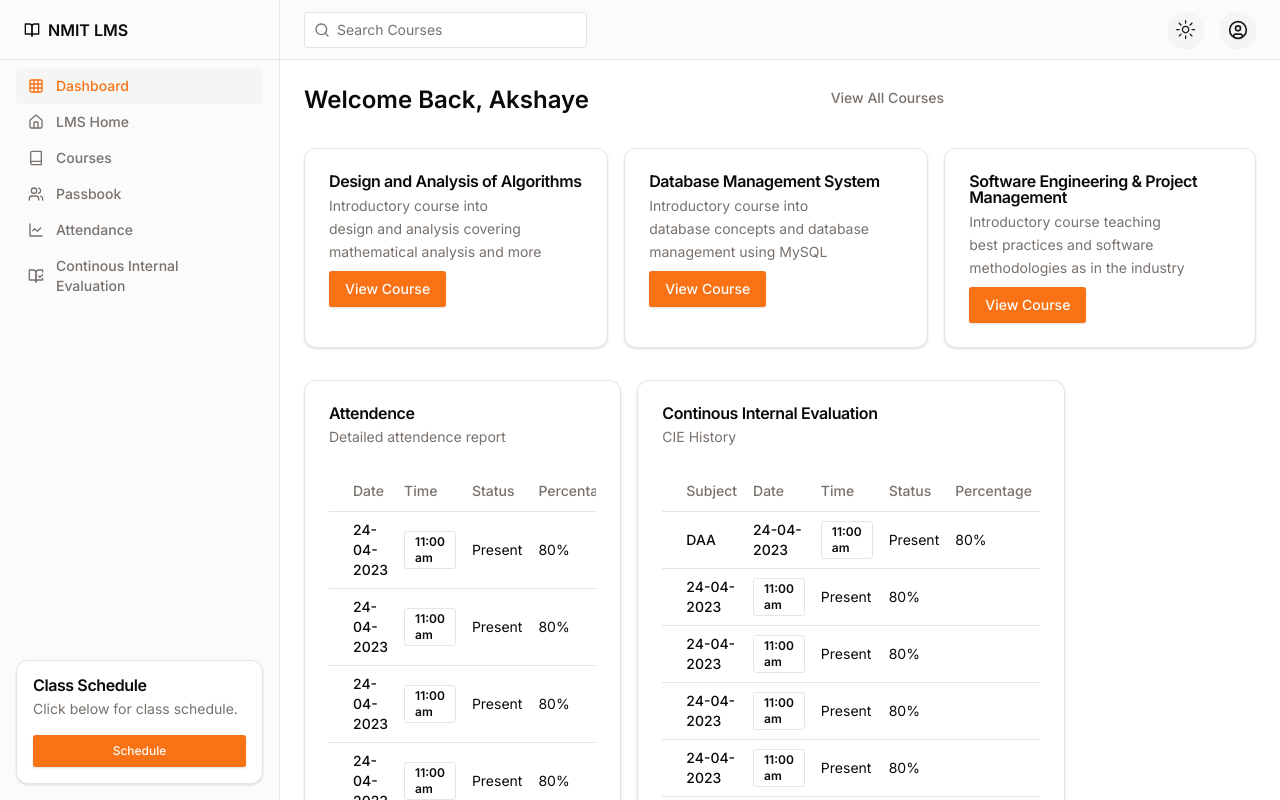
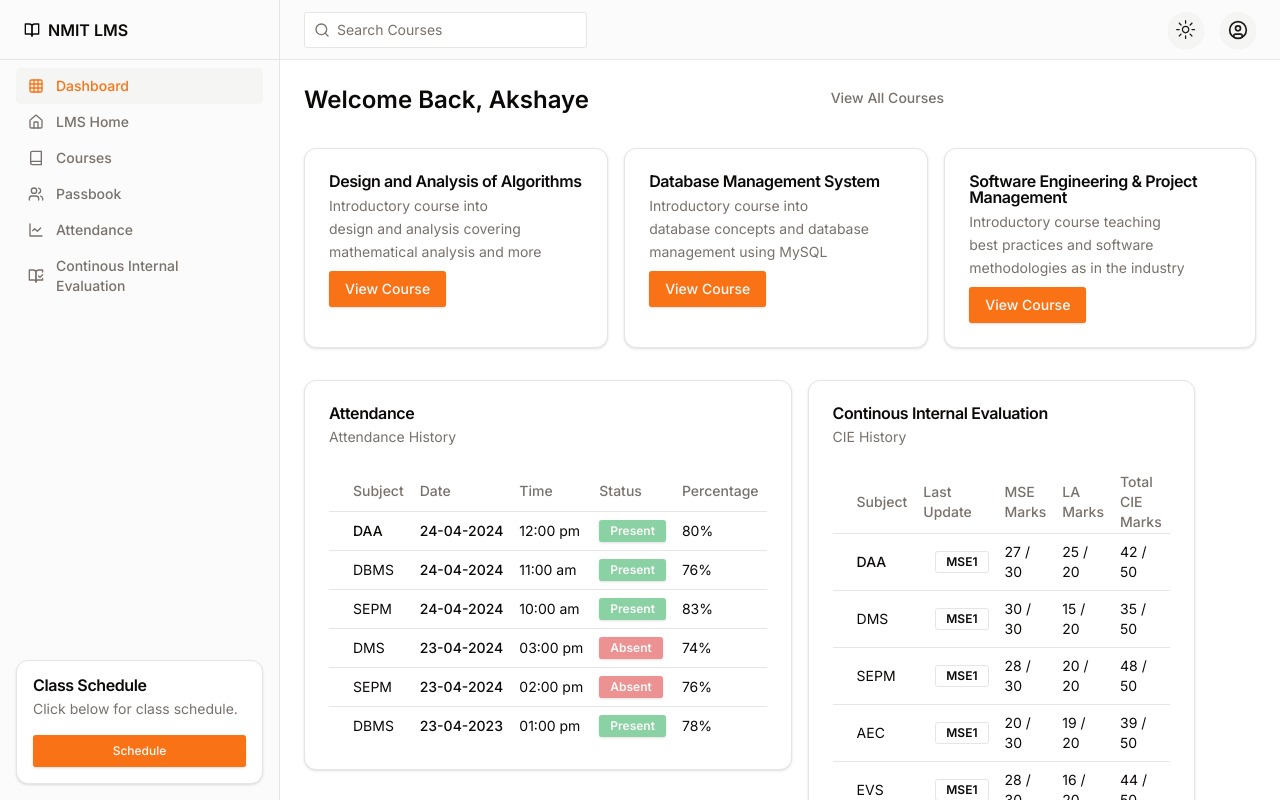
Before and after one commit to 1Aditya7/challk, a Next.js app in the folder challk/: page /dashboard in a window 1280 px wide. Shown: the top 800 px of the page. Built offline with nearby package versions, Linux system fonts and the light colour scheme.

Commit message:
CIE Setup

```diff
--- a/challk/src/app/dashboard/page.tsx
+++ b/challk/src/app/dashboard/page.tsx
@@ -303,7 +303,7 @@ function Dashboard() {
             </div>
           </div>
           <div className="flex flex-row gap-4 auto-rows-auto">
-          <Tabs className="w-1/3" defaultValue="dsa">
+          <Tabs className="" defaultValue="dsa">
             <div className="flex items-center">
               <div className="ml-auto flex items-center gap-2">
                 <DropdownMenu>
@@ -326,18 +326,19 @@ function Dashboard() {
             <TabsContent value="dsa">
               <Card x-chunk="dashboard-06-chunk-0">
                 <CardHeader>
-                  <CardTitle>Attendence</CardTitle>
+                  <CardTitle>Attendance</CardTitle>
                   <CardDescription>
-                    Detailed attendence report
+                    Attendance History
                   </CardDescription>
                 </CardHeader>
                 <CardContent>
                   <Table>
                     <TableHeader>
                       <TableRow>
-                        <TableHead className="hidden w-[100px] sm:table-cell">
+                        <TableHead className="hidden  sm:table-cell">
                           <span className="sr-only">Image</span>
                         </TableHead>
+                        <TableHead>Subject</TableHead>
                         <TableHead>Date</TableHead>
                         <TableHead>Time</TableHead>
                         <TableHead>Status</TableHead>
@@ -349,96 +350,115 @@ function Dashboard() {
                         <TableCell className="hidden sm:table-cell">
                         </TableCell>
                         <TableCell className="font-medium">
-                          24-04-2023
-                        </TableCell>
-                        <TableCell>
-                          <Badge variant="outline">11:00 am</Badge>
-                        </TableCell>
-                        <TableCell className="hidden md:table-cell">
-                          Present
-                        </TableCell>
-                        <TableCell className="hidden md:table-cell">
-                          80%
-                        </TableCell>
-                      </TableRow>
-                      <TableRow>
-                        <TableCell className="hidden sm:table-cell">
-                        </TableCell>
-                        <TableCell className="font-medium">
-                          24-04-2023
-                        </TableCell>
-                        <TableCell>
-                          <Badge variant="outline">11:00 am</Badge>
-                        </TableCell>
-                        <TableCell className="hidden md:table-cell">
-                          Present
-                        </TableCell>
-                        <TableCell className="hidden md:table-cell">
-                          80%
-                        </TableCell>
-                      </TableRow>
-                      <TableRow>
-                        <TableCell className="hidden sm:table-cell">
-                        </TableCell>
-                        <TableCell className="font-medium">
-                          24-04-2023
-                        </TableCell>
-                        <TableCell>
-                          <Badge variant="outline">11:00 am</Badge>
-                        </TableCell>
-                        <TableCell className="hidden md:table-cell">
-                          Present
-                        </TableCell>
-                        <TableCell className="hidden md:table-cell">
-                          80%
-                        </TableCell>
-                      </TableRow>
-                      <TableRow>
-                        <TableCell className="hidden sm:table-cell">
-                        </TableCell>
-                        <TableCell className="font-medium">
-                          24-04-2023
-                        </TableCell>
-                        <TableCell>
-                          <Badge variant="outline">11:00 am</Badge>
-                        </TableCell>
-                        <TableCell className="hidden md:table-cell">
-                          Present
-                        </TableCell>
-                        <TableCell className="hidden md:table-cell">
-                          80%
-                        </TableCell>
-                      </TableRow>
-                      <TableRow>
-                        <TableCell className="hidden sm:table-cell">
-                        </TableCell>
-                        <TableCell className="font-medium">
-                          24-04-2023
-                        </TableCell>
-                        <TableCell>
-                          <Badge variant="outline">11:00 am</Badge>
-                        </TableCell>
-                        <TableCell className="hidden md:table-cell">
-                          Present
-                        </TableCell>
-                        <TableCell className="hidden md:table-cell">
-                          80%
-                        </TableCell>
-                      </TableRow>
-                      <TableRow>
-                        <TableCell className="hidden sm:table-cell">
-                        </TableCell>
-                        <TableCell className="font-medium">
-                          24-04-2023
-                        </TableCell>
-                        <TableCell>
-                          <Badge variant="outline">11:00 am</Badge>
-                        </TableCell>
-                        <TableCell className="hidden md:table-cell">
-                          Present
-                        </TableCell>
-                        <TableCell className="hidden md:table-cell">
-                          80%
+                          DAA
+                        </TableCell>
+                        <TableCell className="font-medium">
+                          24-04-2024
+                        </TableCell>
+                        <TableCell>
+                          12:00 pm
+                        </TableCell>
+                        <TableCell className="hidden md:table-cell">
+                          <Badge className="bg-green-600 bg-opacity-50">Present</Badge>
+                        </TableCell>
+                        <TableCell className="hidden md:table-cell">
+                          80%
+                        </TableCell>
+                      </TableRow>
+                      <TableRow>
+                        <TableCell className="hidden sm:table-cell">
+                        </TableCell>
+                        <TableCell className="hidden sm:table-cell">
+                          DBMS
+                        </TableCell>
+                        <TableCell className="font-medium">
+                          24-04-2024
+                        </TableCell>
+                        <TableCell>
+                          11:00 am
+                        </TableCell>
+                        <TableCell className="hidden md:table-cell">
+                        <Badge className="bg-green-600 bg-opacity-50">Present</Badge>
+                        </TableCell>
+                        <TableCell className="hidden md:table-cell">
+                          76%
+                        </TableCell>
+                      </TableRow>
+                      <TableRow>
+                        <TableCell className="hidden sm:table-cell">
+                        </TableCell>
+                        <TableCell className="hidden sm:table-cell">
+                          SEPM
+                        </TableCell>
+                        <TableCell className="font-medium">
+                          24-04-2024
+                        </TableCell>
+                        <TableCell>
+                          10:00 am
+                        </TableCell>
+                        <TableCell className="hidden md:table-cell">
+                        <Badge className="bg-green-600 bg-opacity-50">Present</Badge>
+                        </TableCell>
+                        <TableCell className="hidden md:table-cell">
+                          83%
+                        </TableCell>
+                      </TableRow>
+                      <TableRow>
+
+                        <TableCell className="hidden sm:table-cell">
+                        </TableCell>
+                        <TableCell className="hidden sm:table-cell">
+                          DMS
+                        </TableCell>
+                        <TableCell className="font-medium">
+                          23-04-2024
+                        </TableCell>
+                        <TableCell>
+                          03:00 pm
+                        </TableCell>
+                        <TableCell className="hidden md:table-cell">
+                          <Badge className="bg-red-600 bg-opacity-50">Absent</Badge>
+                        </TableCell>
+                        <TableCell className="hidden md:table-cell">
+                          74%
+                        </TableCell>
+                      </TableRow>
+                      <TableRow>
+                        <TableCell className="hidden sm:table-cell">
+                        </TableCell>
+                        <TableCell className="hidden sm:table-cell">
+                          SEPM
+                        </TableCell>
+                        <TableCell className="font-medium">
+                          23-04-2024
+                        </TableCell>
+                        <TableCell>
+                          02:00 pm
+                        </TableCell>
+                        <TableCell className="hidden md:table-cell">
+                        <Badge className="bg-red-600 bg-opacity-50">Absent</Badge>
+                        </TableCell>
+                        <TableCell className="hidden md:table-cell">
+                          76%
+                        </TableCell>
+                      </TableRow>
+                      <TableRow>
+                        <TableCell className="hidden sm:table-cell">
+                        </TableCell>
+                        <TableCell className="hidden sm:table-cell">
+                          DBMS
+                        </TableCell>
+                        <TableCell className="font-medium">
+                          23-04-2023
+                        </TableCell>
+                        <TableCell>
+                          01:00 pm
+                        </TableCell>
+                        <TableCell className="hidden md:table-cell">
+                        <Badge className="bg-green-600 bg-opacity-50">Present</Badge>
+                        </TableCell>
+                        <TableCell className="hidden md:table-cell">
+                          78%
                         </TableCell>
                       </TableRow>
                     </TableBody>
@@ -941,9 +961,9 @@ function Dashboard() {
             <TabsContent value="aptitude">
               <Card x-chunk="dashboard-06-chunk-0">
                 <CardHeader>
-                  <CardTitle>Continous Internal Evaluation</CardTitle>
+                  <CardTitle>Attendence</CardTitle>
                   <CardDescription>
-                    Detailed att
+                    Detailed attendence report
                   </CardDescription>
                 </CardHeader>
                 <CardContent>
@@ -1061,7 +1081,8 @@ function Dashboard() {
                 </CardContent>
               </Card>
             </TabsContent>
-          </Tabs>
+            </Tabs>
+
           <div className=" w-1/3 flex flex-row">
           <Tabs className="" defaultValue="dsa">
             <div className="flex items-center">
@@ -1095,14 +1116,14 @@ function Dashboard() {
                   <Table>
                     <TableHeader>
                       <TableRow>
-                        <TableHead className="hidden  sm:table-cell">
+                        <TableHead className="  sm:table-cell">
                           <span className="sr-only">Image</span>
                         </TableHead>
                         <TableHead>Subject</TableHead>
-                        <TableHead>Date</TableHead>
-                        <TableHead>Time</TableHead>
-                        <TableHead>Status</TableHead>
-                        <TableHead >Percentage</TableHead>
+                        <TableHead>Last Update</TableHead>
+                        <TableHead>MSE Marks</TableHead>
+                        <TableHead>LA Marks</TableHead>
+                        <TableHead >Total CIE Marks</TableHead>
                       </TableRow>
                     </TableHeader>
                     <TableBody>
@@ -1113,96 +1134,112 @@ function Dashboard() {
                           DAA
                         </TableCell>
                         <TableCell className="font-medium">
-                          24-04-2023
-                        </TableCell>
-                        <TableCell>
-                          <Badge variant="outline">11:00 am</Badge>
-                        </TableCell>
-                        <TableCell className="hidden md:table-cell">
-                          Present
-                        </TableCell>
-                        <TableCell className="hidden md:table-cell">
-                          80%
-                        </TableCell>
-                      </TableRow>
-                      <TableRow>
-                        <TableCell className="hidden sm:table-cell">
-                        </TableCell>
-                        <TableCell className="font-medium">
-                          24-04-2023
-                        </TableCell>
-                        <TableCell>
-                          <Badge variant="outline">11:00 am</Badge>
-                        </TableCell>
-                        <TableCell className="hidden md:table-cell">
-                          Present
-                        </TableCell>
-                        <TableCell className="hidden md:table-cell">
-                          80%
-                        </TableCell>
-                      </TableRow>
-                      <TableRow>
-                        <TableCell className="hidden sm:table-cell">
-                        </TableCell>
-                        <TableCell className="font-medium">
-                          24-04-2023
-                        </TableCell>
-                        <TableCell>
-                          <Badge variant="outline">11:00 am</Badge>
-                        </TableCell>
-                        <TableCell className="hidden md:table-cell">
-                          Present
-                        </TableCell>
-                        <TableCell className="hidden md:table-cell">
-                          80%
-                        </TableCell>
-                      </TableRow>
-                      <TableRow>
-                        <TableCell className="hidden sm:table-cell">
-                        </TableCell>
-                        <TableCell className="font-medium">
-                          24-04-2023
-                        </TableCell>
-                        <TableCell>
-                          <Badge variant="outline">11:00 am</Badge>
-                        </TableCell>
-                        <TableCell className="hidden md:table-cell">
-                          Present
-                        </TableCell>
-                        <TableCell className="hidden md:table-cell">
-                          80%
-                        </TableCell>
-                      </TableRow>
-                      <TableRow>
-                        <TableCell className="hidden sm:table-cell">
-                        </TableCell>
-                        <TableCell className="font-medium">
-                          24-04-2023
-                        </TableCell>
-                        <TableCell>
-                          <Badge variant="outline">11:00 am</Badge>
-                        </TableCell>
-                        <TableCell className="hidden md:table-cell">
-                          Present
-                        </TableCell>
-                        <TableCell className="hidden md:table-cell">
-                          80%
-                        </TableCell>
-                      </TableRow>
-                      <TableRow>
-                        <TableCell className="hidden sm:table-cell">
-                        </TableCell>
-                        <TableCell className="font-medium">
-                          24-04-2023
-                        </TableCell>
-                        <TableCell>
-                          <Badge variant="outline">11:00 am</Badge>
-                        </TableCell>
-                        <TableCell className="hidden md:table-cell">
-                          Present
-                        </TableCell>
-                        <TableCell className="hidden md:table-cell">
-                          80%
+                          <Badge variant="outline" className="ml-3">MSE1</Badge>
+                        </TableCell>
+                        <TableCell>
+                          27 / 30
+                        </TableCell>
+                        <TableCell className="hidden md:table-cell">
+                          25 / 20
+                        </TableCell>
+                        <TableCell className="hidden md:table-cell">
+                          42 / 50
+                        </TableCell>
+                      </TableRow>
+                      <TableRow>
+                        <TableCell className="hidden sm:table-cell">
+                        </TableCell>
+                        <TableCell className="hidden sm:table-cell">
+                          DMS
+                        </TableCell>
+                        <TableCell className="font-medium">
+                          <Badge variant="outline" className="ml-3">MSE1</Badge>
+                        </TableCell>
+                        <TableCell>
+                          30 / 30
+                        </TableCell>
+                        <TableCell className="hidden md:table-cell">
+                        15 / 20
+                        </TableCell>
+                        <TableCell className="hidden md:table-cell">
+                          35 / 50
+                        </TableCell>
+                      </TableRow>
+                      <TableRow>
+                        <TableCell className="hidden sm:table-cell">
+                        </TableCell>
+                        <TableCell className="hidden sm:table-cell">
+                          SEPM
+                        </TableCell>
+                        <TableCell className="font-medium">
+                          <Badge variant="outline" className="ml-3">MSE1</Badge>
+                        </TableCell>
+                        <TableCell>
+                          28 / 30
+                        </TableCell>
+                        <TableCell className="hidden md:table-cell">
+                        20 / 20
+                        </TableCell>
+                        <TableCell className="hidden md:table-cell">
+                          48 / 50
+                        </TableCell>
+                      </TableRow>
+                      <TableRow>
+
+                        <TableCell className="hidden sm:table-cell">
+                        </TableCell>
+                        <TableCell className="hidden sm:table-cell">
+                          AEC
+                        </TableCell>
+                        <TableCell className="font-medium">
+                          <Badge variant="outline" className="ml-3">MSE1</Badge>
+                        </TableCell>
+                        <TableCell>
+                          20 / 30
+                        </TableCell>
+                        <TableCell className="hidden md:table-cell">
+                          19 / 20
+                        </TableCell>
+                        <TableCell className="hidden md:table-cell">
+                          39 / 50
+                        </TableCell>
+                      </TableRow>
+                      <TableRow>
+                        <TableCell className="hidden sm:table-cell">
+                        </TableCell>
+                        <TableCell className="hidden sm:table-cell">
+                          EVS
+                        </TableCell>
+                        <TableCell className="font-medium">
+                          <Badge variant="outline" className="ml-3">MSE1</Badge>
+                        </TableCell>
+                        <TableCell>
+                          28 / 30
+                        </TableCell>
+                        <TableCell className="hidden md:table-cell">
+                        16 / 20
+                        </TableCell>
+                        <TableCell className="hidden md:table-cell">
+                          44 / 50
+                        </TableCell>
+                      </TableRow>
+                      <TableRow>
+                        <TableCell className="hidden sm:table-cell">
+                        </TableCell>
+                        <TableCell className="hidden sm:table-cell">
+                          JAVA
+                        </TableCell>
+                        <TableCell className="font-medium">
+                          <Badge variant="outline" className="ml-3">MSE1</Badge>
+                        </TableCell>
+                        <TableCell>
+                          20 / 30
+                        </TableCell>
+                        <TableCell className="hidden md:table-cell">
+                        20 / 20
+                        </TableCell>
+                        <TableCell className="hidden md:table-cell">
+                          40 / 50
                         </TableCell>
                       </TableRow>
                     </TableBody>
@@ -1826,6 +1863,7 @@ function Dashboard() {
               </Card>
             </TabsContent>
             </Tabs>
+
           </div>
           </div>
         </main>
```
